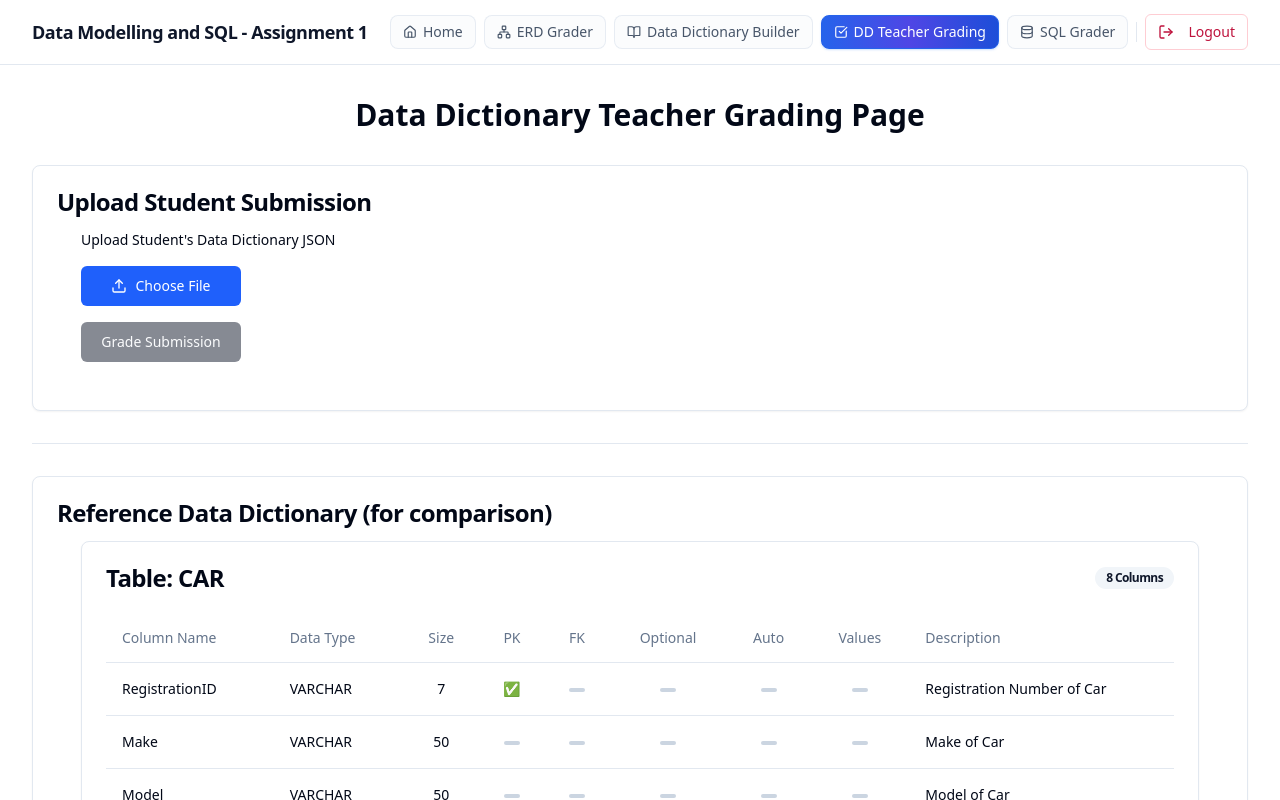
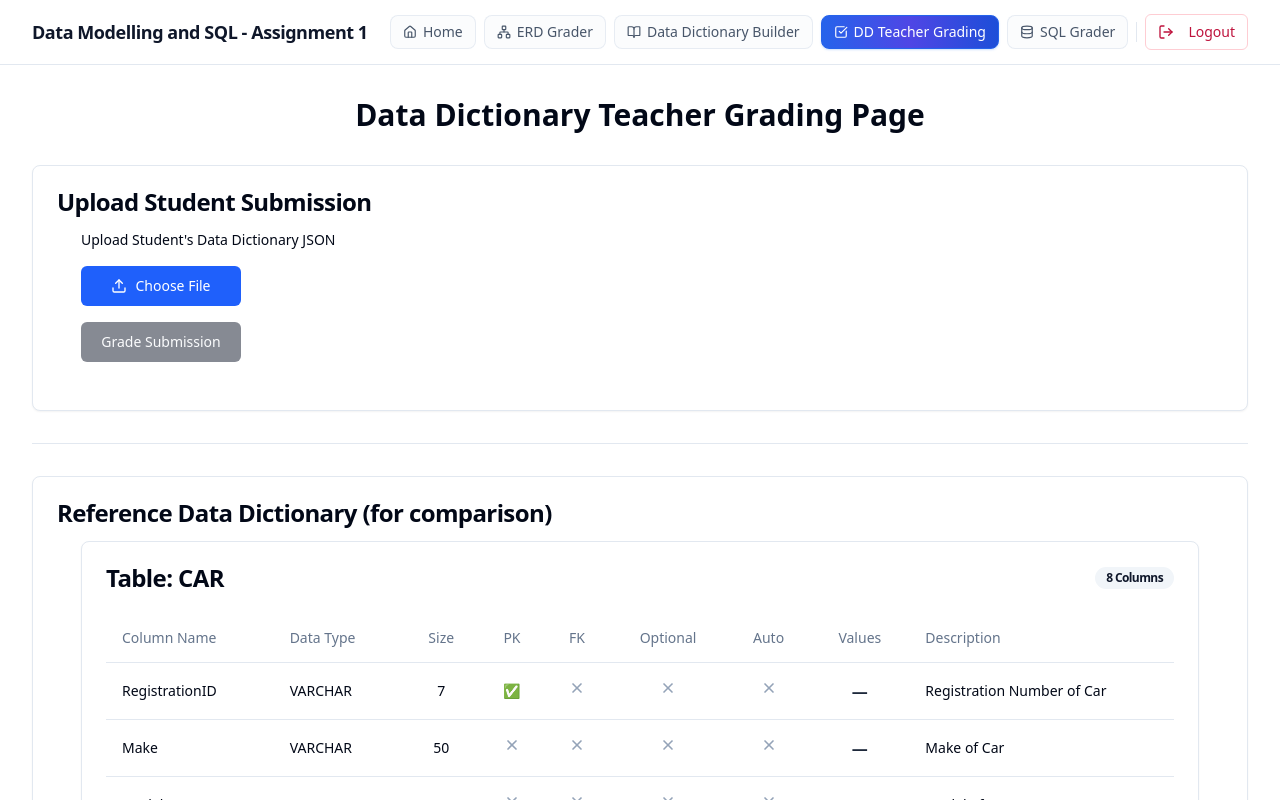
Before and after one commit to SatyrFrost/mssql-a1-grader, a React (Vite) app: page /dd-teacher-grader in a window 1280 px wide. Shown: the top 800 px of the page. Built offline with nearby package versions, Linux system fonts and the light colour scheme; sample sign-in values are in the browser's storage.

Commit message:
(1 files changed)

```diff
--- a/src/components/data-dictionary/DataDictionaryTableDisplay.tsx
+++ b/src/components/data-dictionary/DataDictionaryTableDisplay.tsx
@@ -12,20 +12,27 @@ import {
 } from "@/components/ui/table";
 import { Card, CardContent, CardHeader, CardTitle } from "@/components/ui/card";
 import { Badge } from "@/components/ui/badge";
+import { X } from "lucide-react";
 
 interface DataDictionaryTableDisplayProps {
   dataDictionary: DataDictionary;
 }
 
 const MutedDash = () => (
-  <span className="inline-block w-4 h-1 bg-slate-300 dark:bg-slate-600 rounded-full select-none align-middle" />
+  <span className="font-bold text-slate-800 dark:text-slate-200 text-base select-none">—</span>
+);
+
+const MutedCross = () => (
+  <span className="inline-flex items-center justify-center text-slate-400 dark:text-slate-500">
+    <X className="h-4 w-4 stroke-[2.5]" />
+  </span>
 );
 
 const renderFlag = (val: boolean) => {
   if (val) {
     return <span className="inline-flex items-center text-emerald-600 font-bold">✅</span>;
   }
-  return <MutedDash />;
+  return <MutedCross />;
 };
 
 export function DataDictionaryTableDisplay({ dataDictionary }: DataDictionaryTableDisplayProps) {
@@ -80,6 +87,11 @@ export function DataDictionaryTableDisplay({ dataDictionary }: DataDictionaryTab
                         column.defaultValue !== "" &&
                         column.defaultValue !== "-";
 
+                      const hasDescription =
+                        column.columnDescription !== null &&
+                        column.columnDescription !== undefined &&
+                        column.columnDescription.trim() !== "";
+
                       return (
                         <TableRow key={columnIndex}>
                           <TableCell className="font-medium">{column.columnName}</TableCell>
@@ -103,7 +115,7 @@ export function DataDictionaryTableDisplay({ dataDictionary }: DataDictionaryTab
                             {hasDefaultValue ? column.defaultValue : <MutedDash />}
                           </TableCell>
                           <TableCell className="max-w-[200px] truncate">
-                            {column.columnDescription || <MutedDash />}
+                            {hasDescription ? column.columnDescription : <MutedDash />}
                           </TableCell>
                         </TableRow>
                       );
```
